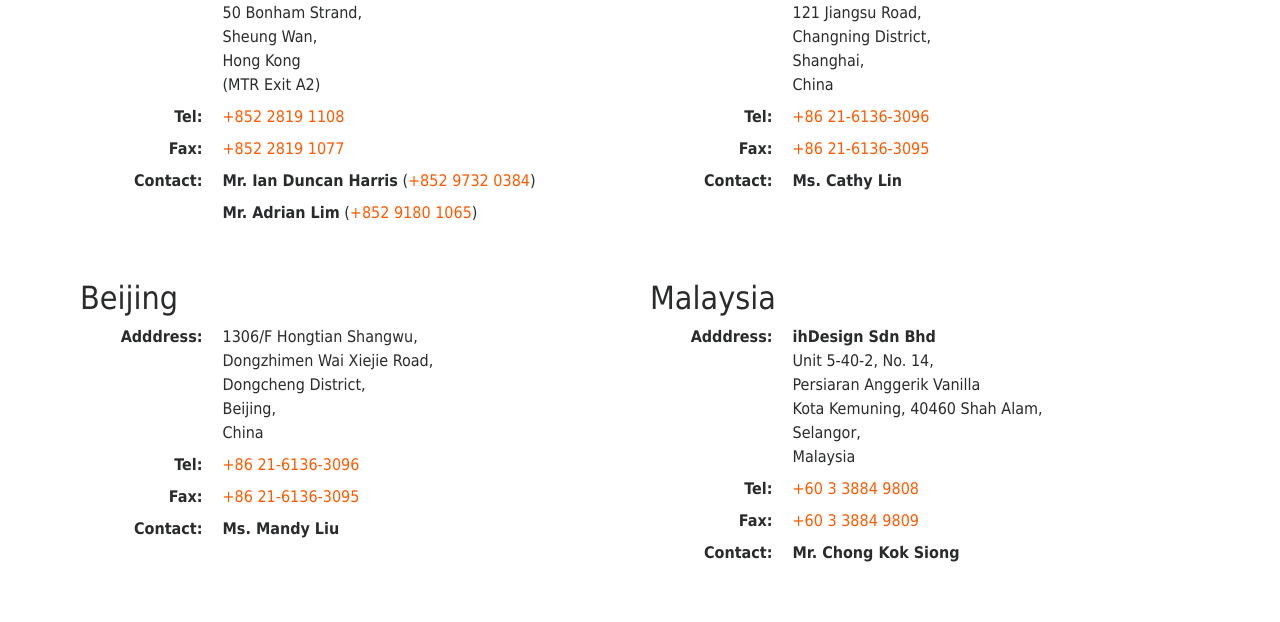
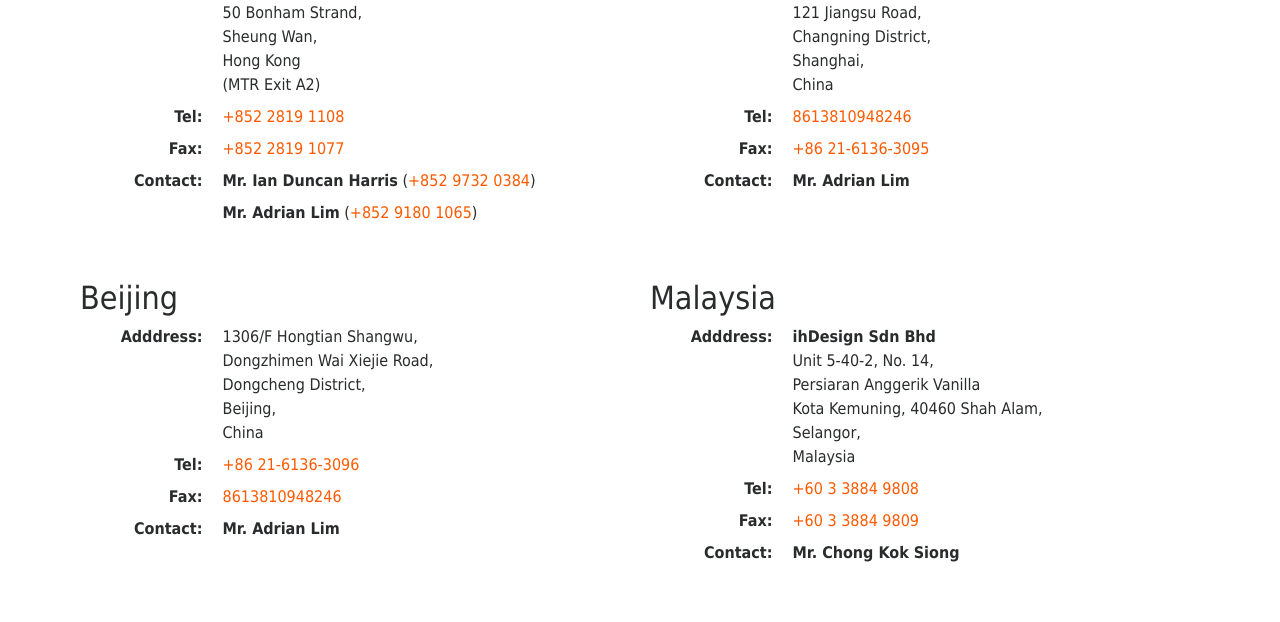
Before and after one commit to ihd-hk/ihd-hk.github.io, a Jekyll site: the page built from contact.md, in a window 1280 px wide and 900 px high, scrolled down 794 px. Shown: the part 153-775 px from the top of the window. Built offline with Jekyll 4.4.1, drawn with Linux system fonts in a browser that asks for light colours; nearby versions of some CDN libraries.

Commit message:
Update contact_en.yml

```diff
--- a/_data/contact_en.yml
+++ b/_data/contact_en.yml
@@ -31,13 +31,13 @@
     Shanghai,
     China
   tel:
-    text: +86 21-6136-3096
-    href: 00862161363096
+    text: +8613810948246
+    href: 008613810948246
   fax:
     text: +86 21-6136-3095
     href: 00862161363095
   contact:
-    - name: Ms. Cathy Lin
+    - name: Mr. Adrian Lim
 
 - name: Beijing
   address: |
@@ -50,10 +50,10 @@
     text: +86 21-6136-3096
     href: 00862161363096
   fax:
-    text: +86 21-6136-3095
-    href: 00862161363095
+    text: +8613810948246
+    href: 008613810948246
   contact:
-    - name: Ms. Mandy Liu
+    - name: Mr. Adrian Lim
 
 - name: Malaysia
   address: |
```
